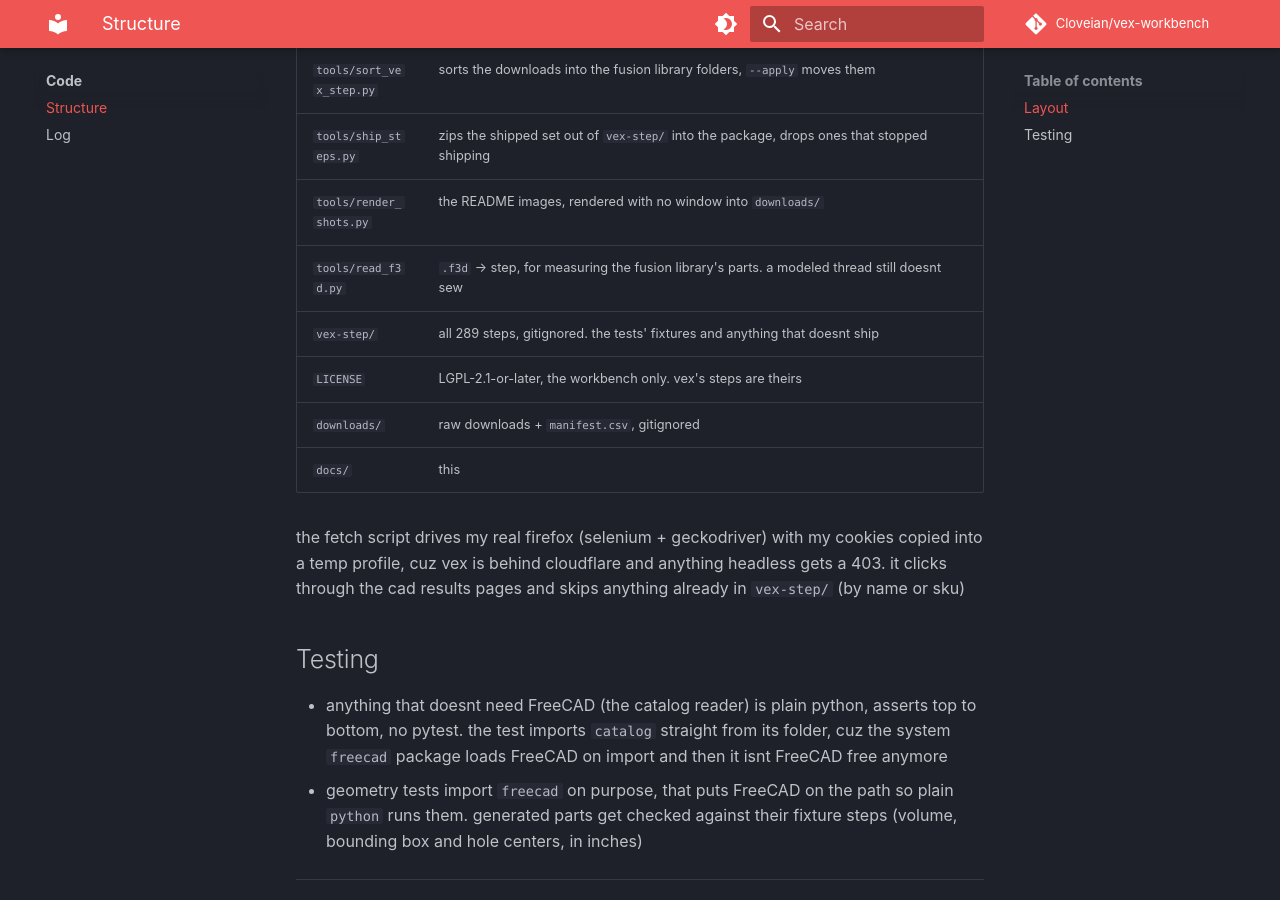
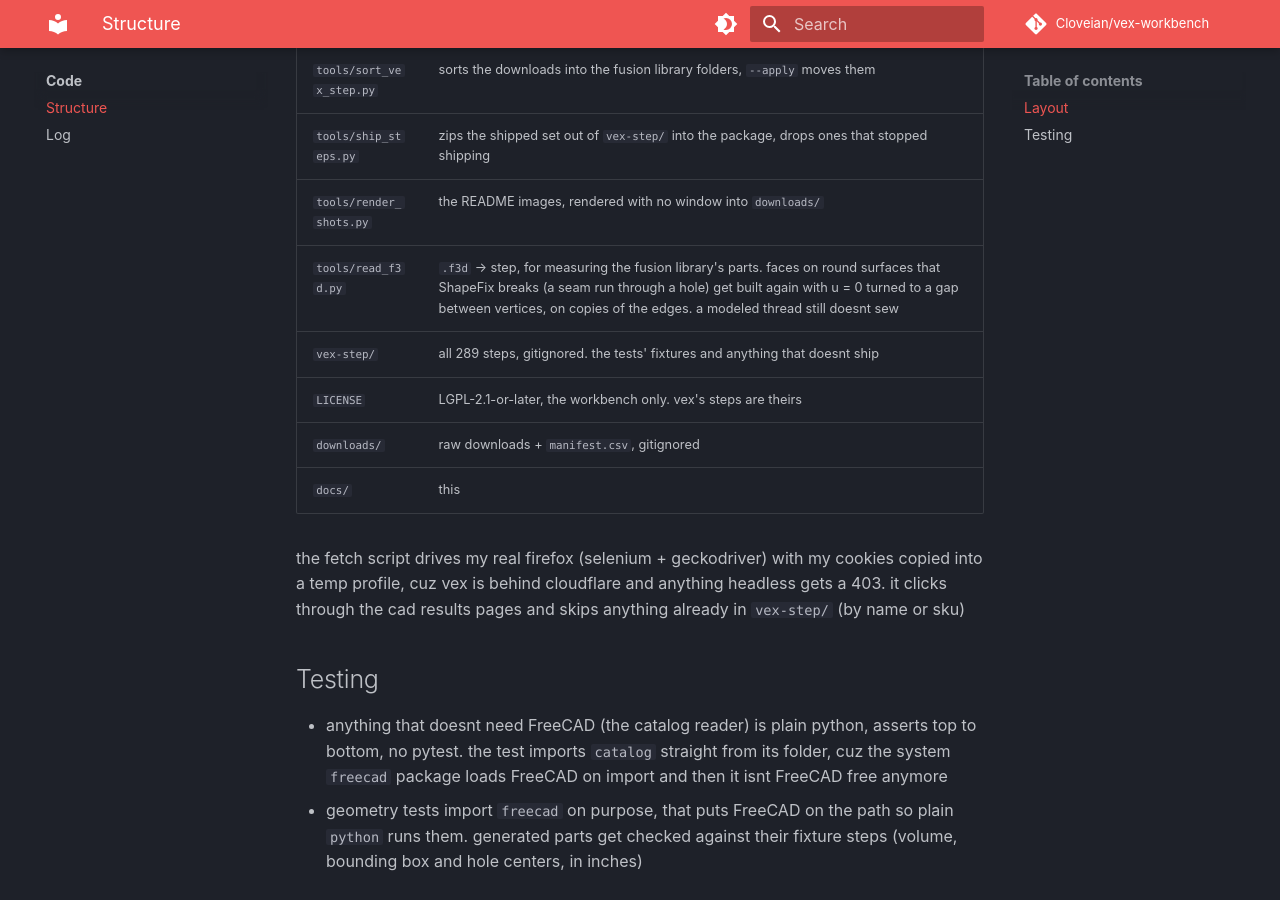
Before and after one commit to Cloveian/vex-workbench, an MkDocs documentation site: the page built from docs/code/structure.md, in a window 1280 px wide and 900 px high, scrolled down 3231 px. Built offline with MkDocs 1.6.1 and Material for MkDocs 9.7.7, drawn with Linux system fonts in a browser that asks for light colours; comment, search, counter and statistics services are not loaded.

Commit message:
docs on the seam thing, and copies everywhere was worse so thats noted too

```diff
--- a/docs/code/structure.md
+++ b/docs/code/structure.md
@@ -40,7 +40,7 @@
 | `tools/sort_vex_step.py`           | sorts the downloads into the fusion library folders, `--apply` moves them |
 | `tools/ship_steps.py`              | zips the shipped set out of `vex-step/` into the package, drops ones that stopped shipping |
 | `tools/render_shots.py`            | the README images, rendered with no window into `downloads/`          |
-| `tools/read_f3d.py`                | `.f3d` -> step, for measuring the fusion library's parts. a modeled thread still doesnt sew |
+| `tools/read_f3d.py`                | `.f3d` -> step, for measuring the fusion library's parts. faces on round surfaces that ShapeFix breaks (a seam run through a hole) get built again with u = 0 turned to a gap between vertices, on copies of the edges. a modeled thread still doesnt sew |
 | `vex-step/`                        | all 289 steps, gitignored. the tests' fixtures and anything that doesnt ship |
 | `LICENSE`                          | LGPL-2.1-or-later, the workbench only. vex's steps are theirs                  |
 | `downloads/`                       | raw downloads + `manifest.csv`, gitignored                            |
```
Also changed, not shown: docs/code/log.md (+1 -0 lines).
